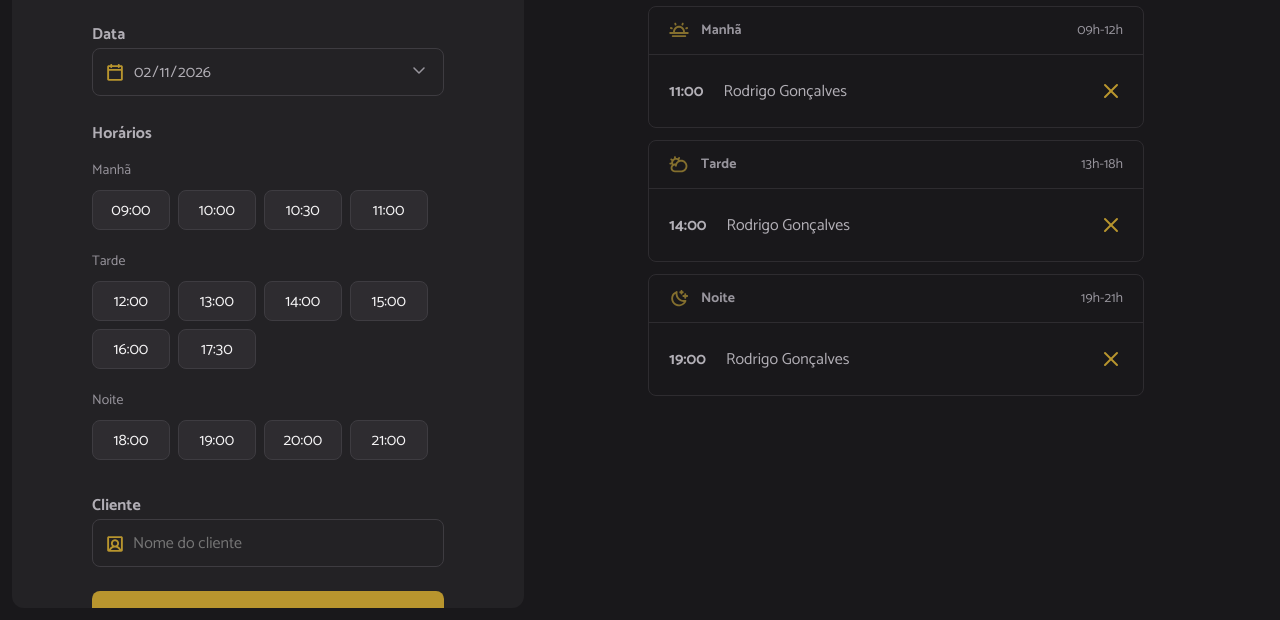
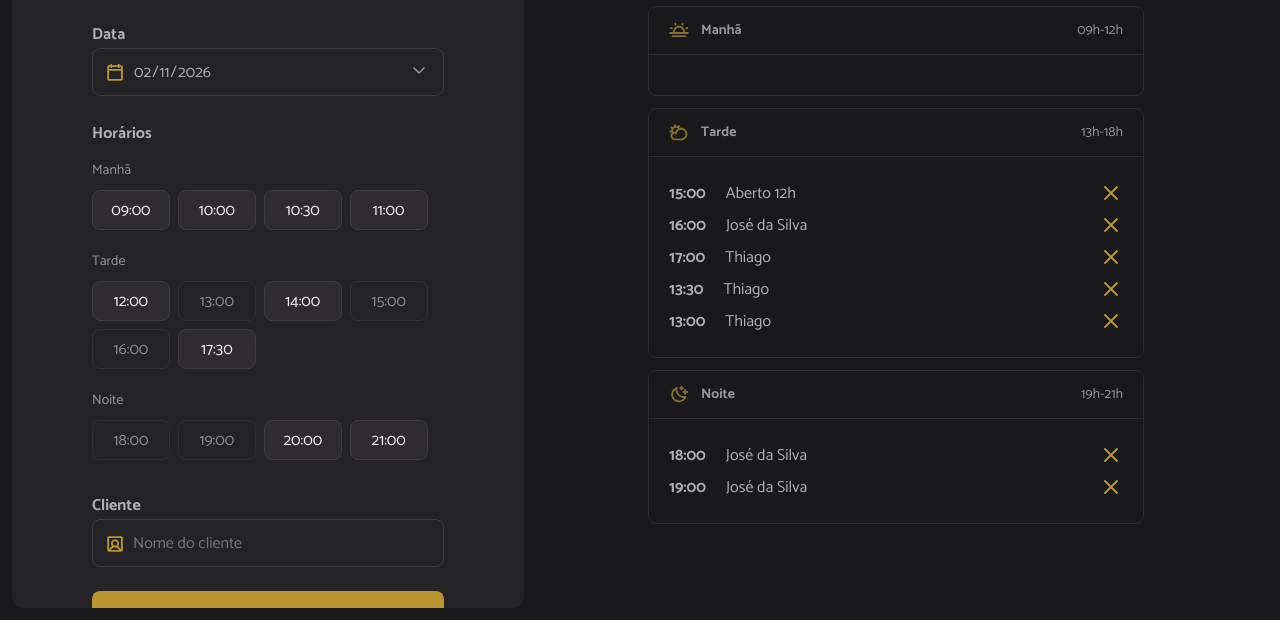
Before and after one commit to tcolonhezi/hairday, a website built with webpack: page index.html in a window 1280 px wide. Shown: the part 180-800 px from the top of the page. Built offline with nearby package versions, Linux system fonts and the light colour scheme; data requests are answered from the project's data file.

Commit message:
Display schedules and disable unavailable time slots.

```diff
--- a/db.json
+++ b/db.json
@@ -3,7 +3,42 @@
     {
       "id": 1770686989503,
       "name": "Thiago",
-      "when": "2026-02-10T12:00:00.000Z"
+      "when": "2026-02-10T13:00:00.000Z"
+    },
+    {
+      "id": 1770770328457,
+      "name": "Aberto 12h",
+      "when": "2026-02-11T15:00:00.000Z"
+    },
+    {
+      "id": 1770770431900,
+      "name": "José da Silva",
+      "when": "2026-02-11T16:00:00.000Z"
+    },
+    {
+      "id": 1770770468867,
+      "name": "Thiago",
+      "when": "2026-02-11T17:00:00.000Z"
+    },
+    {
+      "id": 1770771041399,
+      "name": "José da Silva",
+      "when": "2026-02-11T18:00:00.000Z"
+    },
+    {
+      "id": 1770771074215,
+      "name": "José da Silva",
+      "when": "2026-02-11T19:00:00.000Z"
+    },
+    {
+      "id": 1770771133279,
+      "name": "Thiago",
+      "when": "2026-02-11T13:30:00.000Z"
+    },
+    {
+      "id": 1770771780562,
+      "name": "Thiago",
+      "when": "2026-02-11T13:00:00.000Z"
     }
   ]
 }
--- a/src/modules/form/date-changed.js
+++ b/src/modules/form/date-changed.js
@@ -1,14 +1,9 @@
 import { scheduleFetchByDay } from "../../services/schedule-fetch-by-day";
 import { hoursLoad } from "../schedules/hours-load";
+import { schedulesDay } from "../schedules/load";
 
 const selectedDateInput = document.getElementById("date");
 
 selectedDateInput.addEventListener("input", async () => {
-  const dailySchedules = await scheduleFetchByDay({
-    date: selectedDateInput.value,
-  });
-
-  //Exibe agendamentos
-
-  hoursLoad({ date: selectedDateInput.value });
+  schedulesDay();
 });
--- a/src/modules/form/submit.js
+++ b/src/modules/form/submit.js
@@ -1,6 +1,12 @@
 import dayjs from "dayjs";
 import { hourClicked } from "./hours-click";
 import { scheduleNew } from "../../services/schedule-new";
+import utc from "dayjs/plugin/utc";
+import timezone from "dayjs/plugin/timezone";
+import { schedulesDay } from "../schedules/load";
+
+dayjs.extend(utc);
+dayjs.extend(timezone);
 
 const form = document.querySelector("form");
 const inputSelectedDate = document.getElementById("date");
@@ -23,21 +29,29 @@ form.onsubmit = async (event) => {
       throw new Error("Horário não selecionado");
     }
 
+    const [hours, minutes] = hourClicked.split(":");
+
     const when = dayjs(selectedDate)
-      .add(hourClicked.split(":")[0], "hour")
-      .add(hourClicked.split(":")[1], "minute");
+      .tz("America/Sao_Paulo", true)
+      .hour(parseInt(hours))
+      .minute(parseInt(minutes))
+      .second(0)
+      .millisecond(0);
 
     const id = new Date().getTime();
 
     console.log({
       id,
       clientName,
-      when: when,
+      when: when.toISOString(),
     });
 
     await scheduleNew({ id, name: clientName, when });
   } catch (error) {
     alert(`Não foi possível realizar o agendamento!`);
     console.log(error);
+  } finally {
+    inputName.value = "";
+    schedulesDay();
   }
 };
--- a/src/modules/schedules/hours-load.js
+++ b/src/modules/schedules/hours-load.js
@@ -4,21 +4,29 @@ import { hoursClick } from "../form/hours-click";
 
 const ulHours = document.querySelector(".hours");
 
-export function hoursOpening({ date }) {
+export function hoursOpening({ date, dailySchedules }) {
+  const unavailableHours = dailySchedules.map((hour) => {
+    return dayjs(hour.when).format("HH:mm");
+  });
+
   const opening = openingHours.map((hour) => {
     const [scheduleHour, scheduleMinutes] = hour.split(":");
+    const isUnavailable = unavailableHours.includes(
+      `${scheduleHour}:${scheduleMinutes}`,
+    );
 
     const dateHour = dayjs(date)
       .add(scheduleHour, "hour")
       .add(scheduleMinutes, "minute");
 
-    const isHourPast = dateHour.isAfter(dayjs());
+    const isHourPast = dateHour.isBefore(dayjs());
+    const available = !isHourPast && !isUnavailable;
 
     return {
       scheduleHour,
       scheduleMinutes,
       hour: dateHour.format("HH:mm"),
-      available: isHourPast,
+      available,
     };
   });
   return opening.sort((a, b) => {
@@ -34,12 +42,12 @@ export function hourHeaderAdd({ title }) {
   ulHours.appendChild(header);
 }
 
-export function hoursLoad({ date }) {
-  const opening = hoursOpening({ date });
+export function hoursLoad({ date, dailySchedules }) {
+  const opening = hoursOpening({ date, dailySchedules });
   ulHours.innerHTML = "";
   let lastPeriod = null;
 
-  opening.forEach(({ scheduleHour, scheduleMinutes, hour, available }) => {
+  opening.forEach(({ scheduleHour, hour, available }) => {
     // <li data-period="morning" value="09:00" class="hour hour-available">
     //   09:00
     // </li>
--- a/src/modules/schedules/load.js
+++ b/src/modules/schedules/load.js
@@ -1,5 +1,6 @@
 import { scheduleFetchByDay } from "../../services/schedule-fetch-by-day";
 import { hoursLoad } from "./hours-load";
+import { schedulesShow } from "./show-schedules";
 
 const selectedDateInput = document.getElementById("date");
 
@@ -9,8 +10,12 @@ export async function schedulesDay() {
 
   //Busca na API os agendamentos
   const dailySchedules = await scheduleFetchByDay({ date: dateSelected });
+  //console.log(dailySchedules);
   console.log(dailySchedules);
 
-  hoursLoad({ date: dateSelected });
+  //Exibe os agendamos no aside
+  schedulesShow({ dailySchedules });
+
+  hoursLoad({ date: dateSelected, dailySchedules });
   //Busca os horários disponíveis no futuro e que não esteja agendado
 }
--- a/src/modules/schedules/show-schedules.js
+++ b/src/modules/schedules/show-schedules.js
@@ -1 +1,54 @@
-const periodMorning = document.getEl;
+import dayjs from "dayjs";
+import utc from "dayjs/plugin/utc";
+
+dayjs.extend(utc);
+
+const periodMorning = document.getElementById("period-morning");
+const periodAfternoon = document.getElementById("period-afternoon");
+const periodNight = document.getElementById("period-night");
+
+export function schedulesShow({ dailySchedules }) {
+  try {
+    periodMorning.innerHTML = "";
+    periodAfternoon.innerHTML = "";
+    periodNight.innerHTML = "";
+
+    //<li>
+    //   <strong>19:00</strong>
+    //   <span>Rodrigo Gonçalves</span>
+    //   <img src="./src/assets/cancel.svg" alt="Cancelar" class="cancel-icon" />
+    //</li>
+
+    dailySchedules.forEach((schedule) => {
+      const item = document.createElement("li");
+      const time = document.createElement("strong");
+      const name = document.createElement("span");
+      const cancelIcon = document.createElement("img");
+      cancelIcon.classList.add("cancel-icon");
+      cancelIcon.src = "./src/assets/cancel.svg";
+      cancelIcon.alt = "Cancelar";
+
+      const hourOfSchedule = dayjs(schedule.when);
+
+      time.textContent = hourOfSchedule.format("HH:mm");
+      name.textContent = schedule.name;
+
+      //Adiciona tempo, nome e icone no item
+      item.appendChild(time);
+      item.appendChild(name);
+      item.appendChild(cancelIcon);
+
+      const hour = hourOfSchedule.hour();
+      if (hour < 12) {
+        periodMorning.appendChild(item);
+      } else if (hour >= 12 && hour < 18) {
+        periodAfternoon.appendChild(item);
+      } else {
+        periodNight.appendChild(item);
+      }
+    });
+  } catch (error) {
+    alert("Não foi possivel carregar os agendamentos");
+    console.log(error);
+  }
+}
```
Also changed, not shown: index.html (+6 -3 lines).
